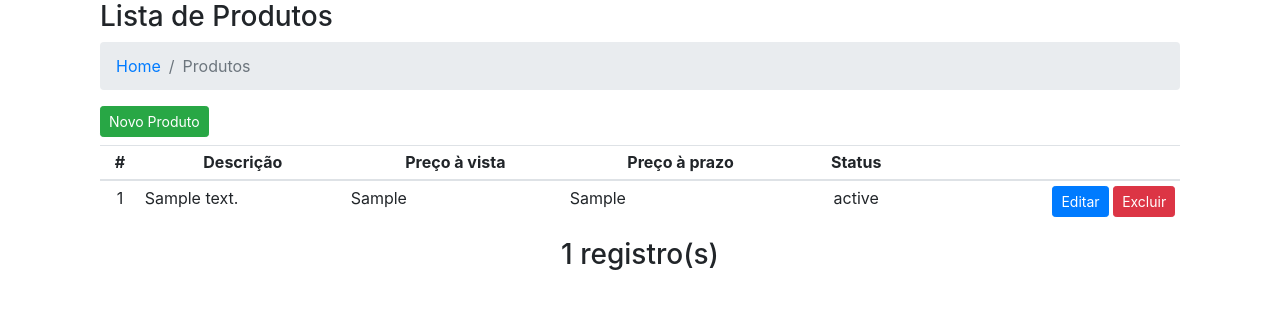
After one commit to tarcisio-sousa/projeto-seletivo-vendas, a CodeIgniter app: page /inforgeneses/index.php/produto in a window 1280 px wide. The commit adds this page. Shown: the top 309 px of the page. Run offline with CodeIgniter, Linux system fonts and the light colour scheme; the visitor is signed in with stand-in values (Sample User, id 1); tables that the repository leaves empty or names only in its code hold one stand-in row (values such as "Sample post"); some libraries are stand-ins or nearby versions.

Commit message:
Atualizado sessao do Usuario / Implementado Produtos CRUD

```diff
--- a/application/config/autoload.php
+++ b/application/config/autoload.php
@@ -132,4 +132,4 @@ $autoload['language'] = array('email');
 |
 |	$autoload['model'] = array('first_model' => 'first');
 */
-$autoload['model'] = array('m_usuario');
+$autoload['model'] = array('m_usuario', 'm_produto');
--- a/application/controllers/Login.php
+++ b/application/controllers/Login.php
@@ -29,6 +29,7 @@ class Login extends CI_Controller
 
 			if (password_verify($senha, $hash)){
 				$this->session->set_userdata('logged', TRUE);
+				$this->session->set_userdata('usuario_id', $usuario->row()->id);
 				redirect(base_url());
 			} else {
 				$variaveis['erro'] = "Matricula / senha inválidos!";
@@ -43,6 +44,7 @@ class Login extends CI_Controller
 	public function sair()
 	{
 		$this->session->unset_userdata('logged');
+		$this->session->unset_userdata('usuario_id');
 		redirect(base_url());
 	}
 }
--- /dev/null
+++ b/application/controllers/Produto.php
@@ -0,0 +1,96 @@
+<?php
+
+class Produto extends MY_Controller
+{
+
+	public function index()
+	{
+		$variaveis['produtos'] = $this->m_produto->get();
+		$data['content'] = $this->load->view('produto_home', $variaveis, TRUE);
+		$this->load->view('template', $data);
+	}
+
+	public function cadastro()
+	{
+		$variaveis['usuario_id'] = $this->session->userdata('usuario_id');
+		$data['content'] = $this->load->view('produto_cadastro', $variaveis, TRUE);
+		$this->load->view('template', $data);
+	}
+
+	public function edita($id)
+	{
+		if ($id) {
+			$produto = $this->m_produto->get($id);
+
+			if ($produto->num_rows() > 0) {
+				$variaveis['id'] = $produto->row()->id;
+				$variaveis['descricao'] = $produto->row()->descricao;
+				$variaveis['detalhamento'] = $produto->row()->detalhamento;
+				$variaveis['preco_vista'] = $produto->row()->preco_vista;
+				$variaveis['preco_prazo'] = $produto->row()->preco_prazo;
+				$variaveis['codigo_barras'] = $produto->row()->codigo_barras;
+				$variaveis['usuario_id'] = $produto->row()->usuario_id;
+
+				$data['content'] = $this->load->view('produto_cadastro', $variaveis, TRUE);
+			} else {
+				$variaveis['mensagem'] = "Registro não encontrado.";
+				$this->load->view('errors/html/v_erro', $variaveis);
+			}
+
+		} else {
+			$data['content'] = $this->load->view('produto_cadastro', '', TRUE);
+		}
+		$this->load->view('template', $data);
+	}
+
+	public function salvar()
+	{
+		$this->load->library('form_validation');
+
+		$regras = array(
+			array('field' => 'descricao', 'label' => 'Descrição', 'rules' => 'required'),
+			array('field' => 'detalhamento', 'label' => 'Detalhamento', 'rules' => 'required'),
+			array('field' => 'preco_vista', 'label' => 'Preço à vista'),
+			array('field' => 'preco_prazo', 'label' => 'Preço à prazo'),
+			array('field' => 'codigo_barras', 'label' => 'Código de barras'),
+			array('field' => 'usuario_id', 'label' => 'Usuário', 'rules' => 'required')
+		);
+
+		$this->form_validation->set_rules($regras);
+
+		if ($this->form_validation->run() == FALSE) {
+			$data['content'] = $this->load->view('produto_cadastro', '', TRUE);
+			$this->load->view('template', $data);
+		} else {
+
+			$id = $this->input->post('id');
+
+			$dados = array(
+
+				"descricao" => $this->input->post('descricao'),
+				"detalhamento" => $this->input->post('detalhamento'),
+				"preco_vista" => $this->input->post('preco_vista'),
+				"preco_prazo" => $this->input->post('preco_prazo'),
+				"codigo_barras" => $this->input->post('codigo_barras'),
+				"usuario_id" => $this->input->post('usuario_id')
+			);
+
+			if ($this->m_produto->persiste($dados, $id)) {
+				$variaveis['mensagem'] = "Produto cadastrado com sucesso!";
+
+				$data['content'] = $this->load->view('produto_cadastro_sucesso', $variaveis, TRUE);
+				$this->load->view('template', $data);
+			} else {
+				$variaveis['mensagem'] = "Ocorreu um erro. Por favor, tente novamente";
+				$this->load->view('errors/html/v_erro', $variaveis);
+			}
+		}
+	}
+
+	public function remove($id = null) {
+		if ($this->m_produto->delete($id)) {
+			redirect(base_url('index.php/produto'));
+		}
+	}
+}
+?>
--- /dev/null
+++ b/application/models/M_produto.php
@@ -0,0 +1,41 @@
+<?php
+
+class M_produto extends CI_Model
+{
+
+	public function persiste($dados = null, $id = null)
+	{
+		if ($dados) {
+			if ($id) {
+				$this->db->where('id', $id);
+				if ($this->db->update("produtos", $dados)) {
+					return true;
+				} else {
+					return false;
+				}
+			} else {
+				if ($this->db->insert("produtos", $dados)) {
+					return true;
+				} else {
+					return false;
+				}
+			}
+		}
+	}
+
+	public function get($id = null)
+	{
+		if ($id) {
+			$this->db->where('id', $id);
+		}
+		return $this->db->get('produtos');
+	}
+
+	public function delete($id = null)
+	{
+		if ($id) {
+			return $this->db->where('id', $id)->delete('produtos');
+		}
+	}
+}
+?>
--- a/application/views/home.php
+++ b/application/views/home.php
@@ -24,7 +24,7 @@
 					<?= anchor('usuario', 'Usuários', array('class' => 'nav-link')); ?>
 				</li>
 				<li class="nav-item">
-					<a class="nav-link" href="#">Produtos</a>
+					<?= anchor('produto', 'Produtos', array('class' => 'nav-link')); ?>
 				</li>
 				<li class="nav-item">
 					<a class="nav-link" href="#">Clientes</a>
--- /dev/null
+++ b/application/views/produto_home.php
@@ -0,0 +1,55 @@
+<div class="container-fluid">
+	<div class="row text-left">
+		<div class="col-sm-12">
+			<h3>Lista de Produtos</h3>
+		</div>
+	</div>
+
+	<nav aria-label="breadcrumb">
+		<ol class="breadcrumb">
+			<li class="breadcrumb-item"><?= anchor('/', 'Home', array()); ?></li>
+			<li class="breadcrumb-item active" aria-current="page">Produtos</li>
+		</ol>
+	</nav>
+
+	<div class="row text-left">
+		<div class="col-sm-12 mb-2">
+			<?= anchor('produto/cadastro', 'Novo Produto', array('class' => 'btn btn-success btn-sm')); ?>
+		</div>
+	</div>
+
+	<div class="row">
+		<div class="col-sm-12">
+			<table class="table table-sm">
+				<thead>
+					<tr>
+						<th> # </th>
+						<th> Descrição </th>
+						<th> Preço à vista </th>
+						<th> Preço à prazo </th>
+						<th> Status </th>
+						<th>  </th>
+					</tr>
+				</thead>
+				<tbody>
+					<?php foreach($produtos->result() as $produto): ?>
+					<tr>
+						<td> <?= $produto->id ?> </td>
+						<td class="text-left"> <?= $produto->descricao ?> </td>
+						<td class="text-left"> <?= $produto->preco_vista ?> </td>
+						<td class="text-left"> <?= $produto->preco_prazo ?> </td>
+						<td> <?= $produto->status ?> </td>
+						<td class="text-right">
+							<?= anchor("produto/edita/$produto->id", 'Editar', array('class' => 'btn btn-primary btn-sm')); ?>
+							<?= anchor("produto/remove/$produto->id", 'Excluir', array('class' => 'btn btn-danger btn-sm')); ?></td>
+					</tr>
+					<?php endforeach; ?>
+				</tbody>
+			</table>
+
+			<h3><?= $produtos->num_rows(); ?> registro(s)</h3>
+			<div class="row">
+			</div>
+		</div>
+	</div>
+</div>
```
Also changed, not shown: application/controllers/Usuario.php (+3 -20 lines), application/views/produto_cadastro.php (added, +98 -0 lines), application/views/produto_cadastro_sucesso.php (added, +21 -0 lines), application/migrations/20190425121301_create_produtos.php.
